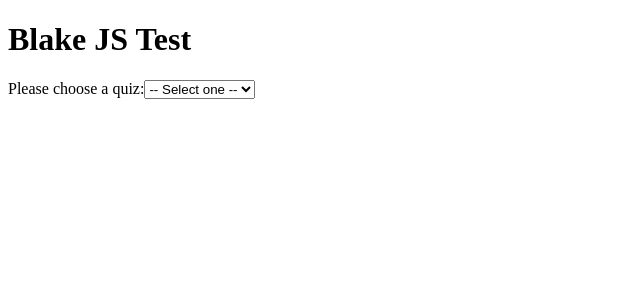
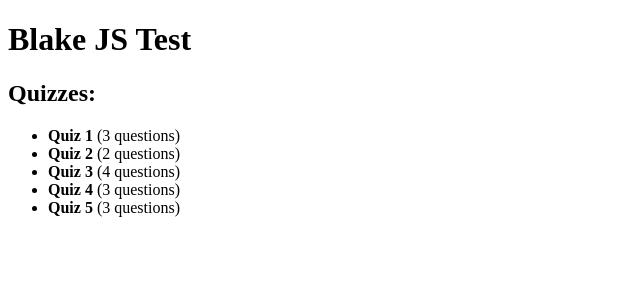
Before and after one commit to bkbooth/blake-js-test, an Angular app: page /quizzes in a window 1280 px wide. Shown: the top 300 px of the page, without its empty margins (0-640 px from the left). Built offline with nearby package versions, Linux system fonts and the light colour scheme.

Commit message:
Add a quiz list component and setup basic routing

```diff
--- a/src/app/app.component.html
+++ b/src/app/app.component.html
@@ -1,16 +1,3 @@
 <h1>Blake JS Test</h1>
 
-<label for="quizSelect">Please choose a quiz:</label>
-<select [(ngModel)]="selectedQuiz"
-        (change)="selectQuiz()"
-        id="quizSelect"
-        name="quizSelect">
-  <option [ngValue]="undefined" disabled>-- Select one --</option>
-  <option *ngFor="let quiz of quizzes" [ngValue]="quiz">{{ quiz.title }}</option>
-</select>
-
-<div *ngIf="selectedQuiz">
-  <h3>Questions:</h3>
-
-  <pre>{{ questions | json }}</pre>
-</div>
+<router-outlet></router-outlet>
--- a/src/app/app.component.ts
+++ b/src/app/app.component.ts
@@ -1,31 +1,8 @@
-import { Component, OnInit } from '@angular/core';
-
-import { QuizService } from './quiz.service';
-import { Quiz } from './quiz';
-import { Question } from './question';
+import { Component } from '@angular/core';
 
 @Component({
   selector: 'app-root',
   templateUrl: './app.component.html',
   styleUrls: ['./app.component.scss'],
 })
-export class AppComponent implements OnInit {
-  public quizzes: Quiz[];
-  public selectedQuiz: Quiz;
-
-  public questions: Question[];
-
-  constructor(
-    private quizService: QuizService,
-  ) { }
-
-  ngOnInit(): void {
-    this.quizService.getAllQuizzes()
-      .subscribe((quizzes: Quiz[]) => this.quizzes = quizzes);
-  }
-
-  selectQuiz(): void {
-    this.quizService.getQuestions(this.selectedQuiz.question_ids)
-      .subscribe((questions: Question[]) => this.questions = questions);
-  }
-}
+export class AppComponent { }
--- a/src/app/app.module.ts
+++ b/src/app/app.module.ts
@@ -3,7 +3,9 @@ import { NgModule } from '@angular/core';
 import { FormsModule } from '@angular/forms';
 import { HttpModule } from '@angular/http';
 
+import { routing } from './app.routing';
 import { AppComponent } from './app.component';
+import { QuizListComponent } from './quiz-list';
 import { QuizService } from './quiz.service';
 
 @NgModule({
@@ -11,9 +13,11 @@ import { QuizService } from './quiz.service';
     BrowserModule,
     FormsModule,
     HttpModule,
+    routing,
   ],
   declarations: [
     AppComponent,
+    QuizListComponent,
   ],
   providers: [
     QuizService,
--- /dev/null
+++ b/src/app/app.routing.ts
@@ -0,0 +1,19 @@
+import { ModuleWithProviders } from '@angular/core';
+import { Routes, RouterModule } from '@angular/router';
+
+import { QuizListComponent } from './quiz-list';
+
+export const routes: Routes = [
+  {
+    path: 'quizzes',
+    component: QuizListComponent,
+  },
+
+  // Not found redirect
+  {
+    path: '**',
+    redirectTo: '/quizzes',
+  },
+];
+
+export const routing: ModuleWithProviders = RouterModule.forRoot(routes);
--- /dev/null
+++ b/src/app/quiz-list/index.ts
@@ -0,0 +1 @@
+export * from './quiz-list.component';
--- /dev/null
+++ b/src/app/quiz-list/quiz-list.component.html
@@ -0,0 +1,8 @@
+<h2>Quizzes:</h2>
+
+<ul>
+  <li *ngFor="let quiz of quizzes$ | async">
+    <strong>{{ quiz.title }}</strong>
+    ({{ quiz.question_ids.length }} questions)
+  </li>
+</ul>
--- /dev/null
+++ b/src/app/quiz-list/quiz-list.component.ts
@@ -0,0 +1,21 @@
+import { Component, OnInit } from '@angular/core';
+import { Observable } from 'rxjs';
+
+import { QuizService } from '../quiz.service';
+import { Quiz } from '../quiz';
+
+@Component({
+  templateUrl: './quiz-list.component.html',
+  styleUrls: ['./quiz-list.component.scss'],
+})
+export class QuizListComponent implements OnInit {
+  public quizzes$: Observable<Quiz[]>;
+
+  constructor(
+    private quizService: QuizService,
+  ) { }
+
+  ngOnInit(): void {
+    this.quizzes$ = this.quizService.getAllQuizzes();
+  }
+}
```
Also changed, not shown: src/app/quiz-list/quiz-list.component.scss (added), 1 other file (tests, documents, lock files or other folders).
